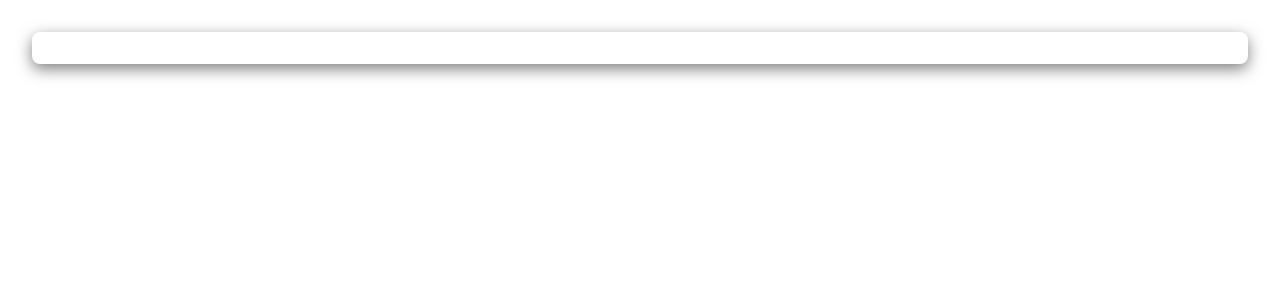
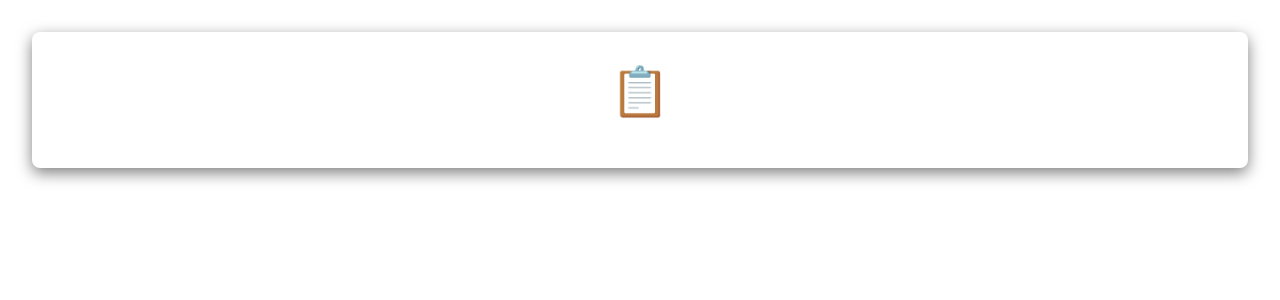
Before and after one commit to jerzyszajner/expense-tracker-react, a React (Vite) app: page / in a window 1280 px wide. Shown: the top 300 px of the page. Built offline with nearby package versions, Linux system fonts and the light colour scheme.

Commit message:
Add EmptyMessage component for empty states

```diff
--- a/src/App.jsx
+++ b/src/App.jsx
@@ -1,10 +1,10 @@
 import "./App.css";
-import Card from "./components/Card/Card";
+import EmptyMessage from "./components/EmptyMessage/EmptyMessage";
 
 function App() {
   return (
     <>
-      <Card />
+      <EmptyMessage />
     </>
   );
 }
--- /dev/null
+++ b/src/components/EmptyMessage/EmptyMessage.jsx
@@ -0,0 +1,12 @@
+import styles from "./EmptyMessage.module.css";
+
+const EmptyMessage = ({ message, icon = "📋" }) => {
+  return (
+    <div className={styles.emptyMessage}>
+      <span className={styles.icon}>{icon}</span>
+      <p className={styles.text}>{message}</p>
+    </div>
+  );
+};
+
+export default EmptyMessage;
--- /dev/null
+++ b/src/components/EmptyMessage/EmptyMessage.module.css
@@ -0,0 +1,18 @@
+.emptyMessage {
+    text-align: center;
+    padding: var(--space-x-large);
+    background: var(--card-color);
+    border-radius: var(--border-radius-medium);
+    box-shadow: var(--box-shadow-base);
+}
+
+.icon {
+    font-size: 3rem;
+    display: block;
+    margin-bottom: var(--space-medium);
+}
+
+.text {
+    font-size: var(--base-font-size);
+    color: var(--secondary-color);
+}
```
